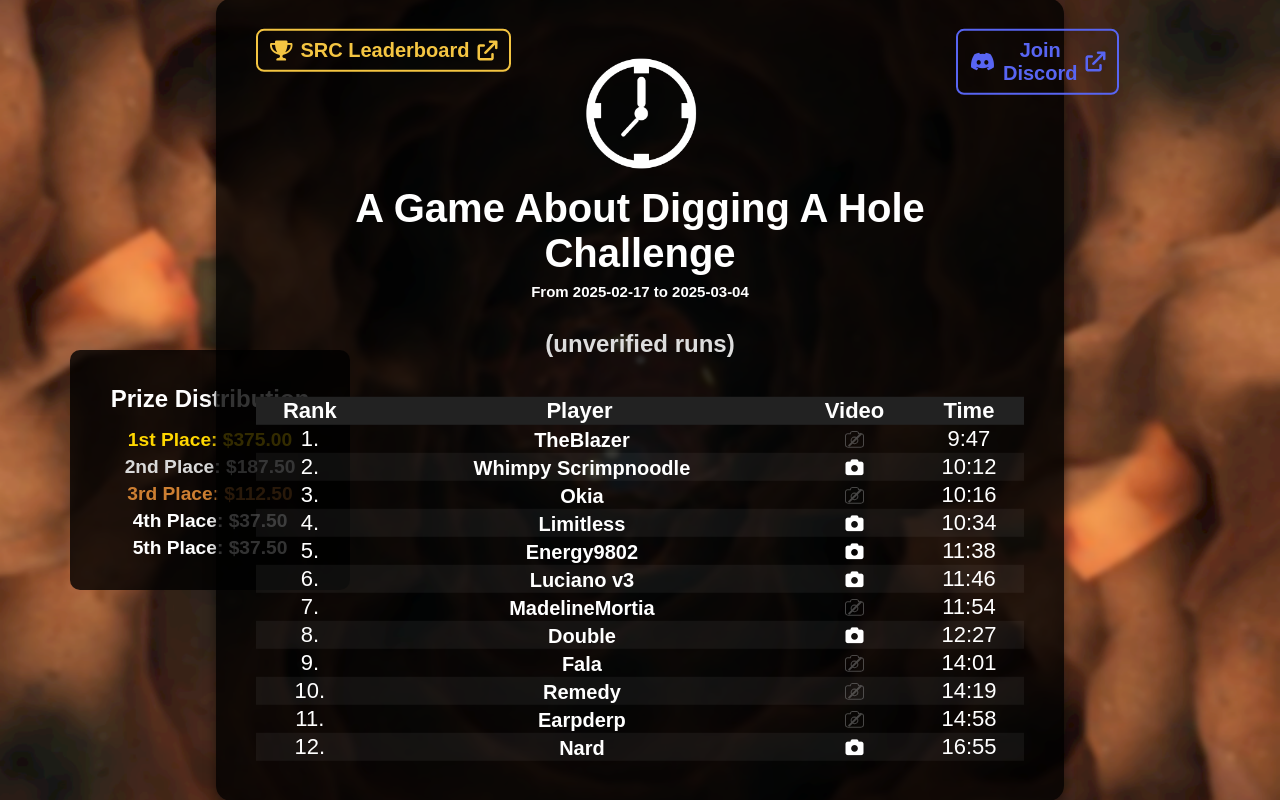
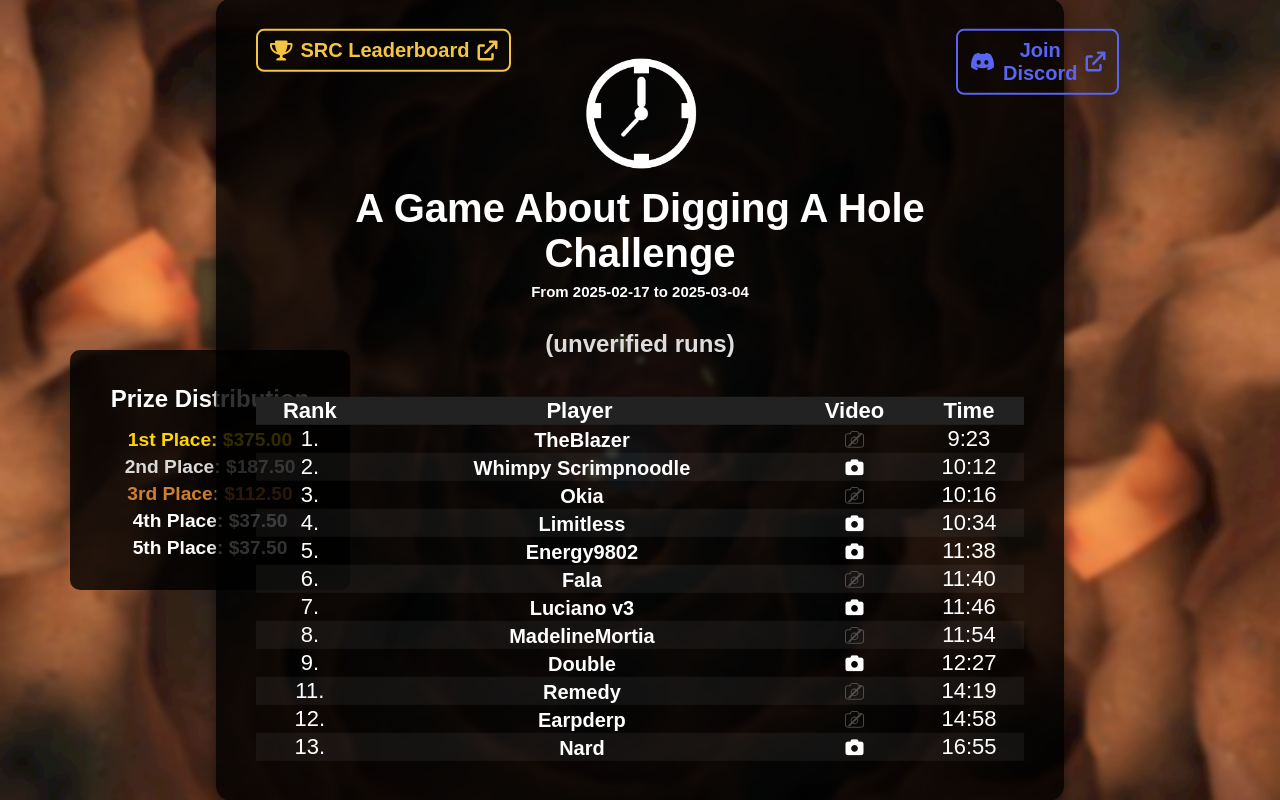
Before and after one commit to SamppaLHT/AGADAHlb, a plain HTML site: page index.html in a window 1280 px wide. Drawn offline with Linux system fonts and the light colour scheme; a web font is replaced by a local one.

Commit message:
Add files via upload

```diff
--- a/index.html
+++ b/index.html
@@ -51,7 +51,7 @@
                         <a class="player-link" target="_blank">TheBlazer</a>
                     </td>
                     <td><span class="video-missing"><i class="fas fa-camera"></i></span></td>
-                    <td>9:47</td>
+                    <td>9:23</td>
                 </tr>
                 <tr>
                     <td>2.</td>
@@ -88,13 +88,21 @@
                 <tr>
                     <td>6.</td>
                     <td>
+                        <a class="player-link" target="_blank">Fala</a>
+                    </td>
+                    <td><span class="video-missing"><i class="fas fa-camera"></i></span></td>
+                    <td>11:40</td>
+                </tr>
+                <tr>
+                    <td>7.</td>
+                    <td>
                         <a class="player-link" target="_blank">Luciano v3</a>
                     </td>
                     <td><a href="https://www.youtube.com/watch?v=vGYI5_AbLD0" class="video-link"><i class="fas fa-camera"></i></a></td>
                     <td>11:46</td>
                 </tr>
                 <tr>
-                    <td>7.</td>
+                    <td>8.</td>
                     <td>
                         <a class="player-link" target="_blank">MadelineMortia</a>
                     </td>
@@ -102,7 +110,7 @@
                     <td>11:54</td>
                 </tr>
                 <tr>
-                    <td>8.</td>
+                    <td>9.</td>
                     <td>
                         <a class="player-link" target="_blank">Double</a>
                     </td>
@@ -110,15 +118,7 @@
                     <td>12:27</td>
                 </tr>
                 <tr>
-                    <td>9.</td>
-                    <td>
-                        <a class="player-link" target="_blank">Fala</a>
-                    </td>
-                    <td><span class="video-missing"><i class="fas fa-camera"></i></span></td>
-                    <td>14:01</td>
-                </tr>
-                <tr>
-                    <td>10.</td>
+                    <td>11.</td>
                     <td>
                         <a class="player-link" target="_blank">Remedy</a>
                     </td>
@@ -126,7 +126,7 @@
                     <td>14:19</td>
                 </tr>
                 <tr>
-                    <td>11.</td>
+                    <td>12.</td>
                     <td>
                         <a class="player-link" target="_blank">Earpderp</a>
                     </td>
@@ -134,7 +134,7 @@
                     <td>14:58</td>
                 </tr>
                 <tr>
-                    <td>12.</td>
+                    <td>13.</td>
                     <td>
                         <a class="player-link" target="_blank">Nard</a>
                     </td>
```
